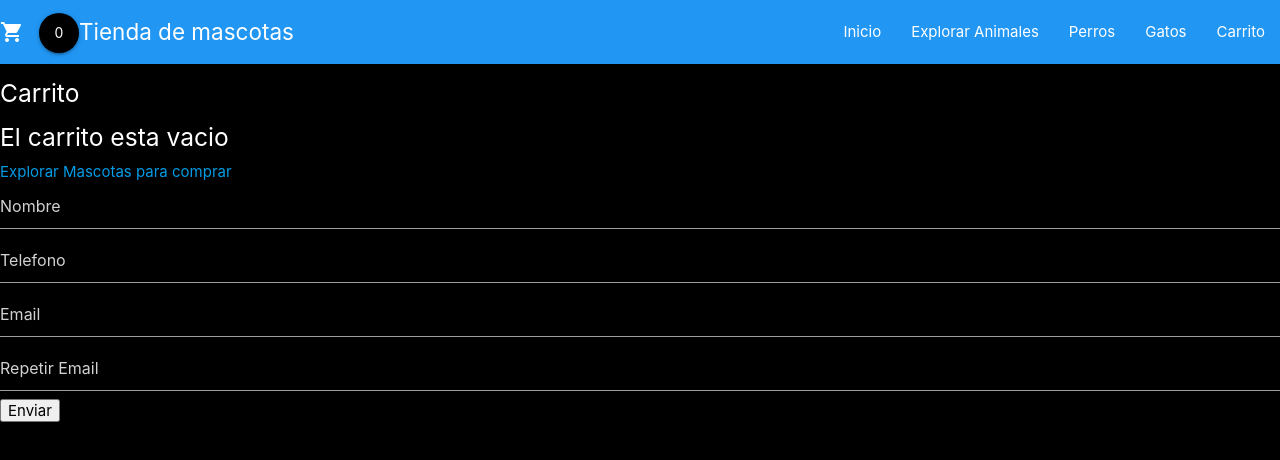
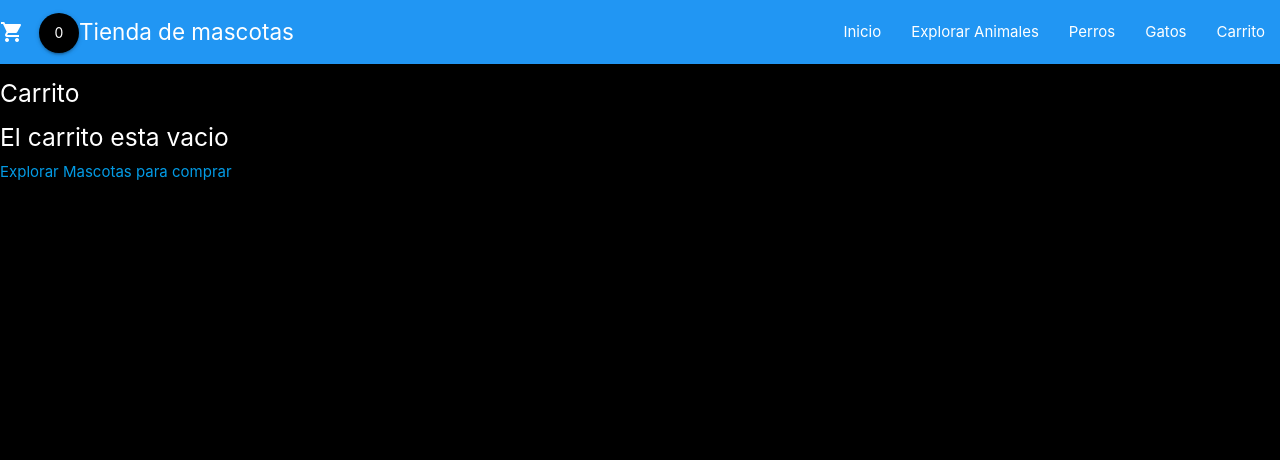
Before and after one commit to Locke00/perez-jose, a React (Create React App) app: page /cart in a window 1280 px wide. Shown: the top 460 px of the page. Built offline with nearby package versions, Linux system fonts and the light colour scheme; the HTML template or start-up script is replaced by a standard one.

Commit message:
Se quitó el formulario cuando el carrito esta vacio

```diff
--- a/src/components/cart/Cart.js
+++ b/src/components/cart/Cart.js
@@ -40,7 +40,7 @@ function FooterCart() {
 
 export const Cart = () => {
     const [idOrden, setIdOrden] = useState('')
-    const {cartList, precioTotal, borrarItem} = useCartContext()
+    const {obtenerQuantityTotal, cartList, precioTotal, borrarItem} = useCartContext()
     const [totalOrden, setTotalOrden] = useState(0)
     const [formData, setFormData] = useState({})
 
@@ -95,6 +95,9 @@ export const Cart = () => {
             )}
 
             <FooterCart/>
+
+            { (obtenerQuantityTotal()!==0) &&
+
                 <form onSubmit={generarOrden}
                     onChange={handleChange}>
                     <input type='text' name='name' placeholder='Nombre' defaultValue=''/>
@@ -103,6 +106,7 @@ export const Cart = () => {
                     <input type='email' name='reemail' placeholder='Repetir Email' defaultValue=''/>
                     <button>Enviar</button>
                 </form>
+            }
             { idOrden &&
                 <h4>
                     La compra se realizó exitosamente. <br/>
```
Lines whose indentation alone changed are shown as unchanged.
